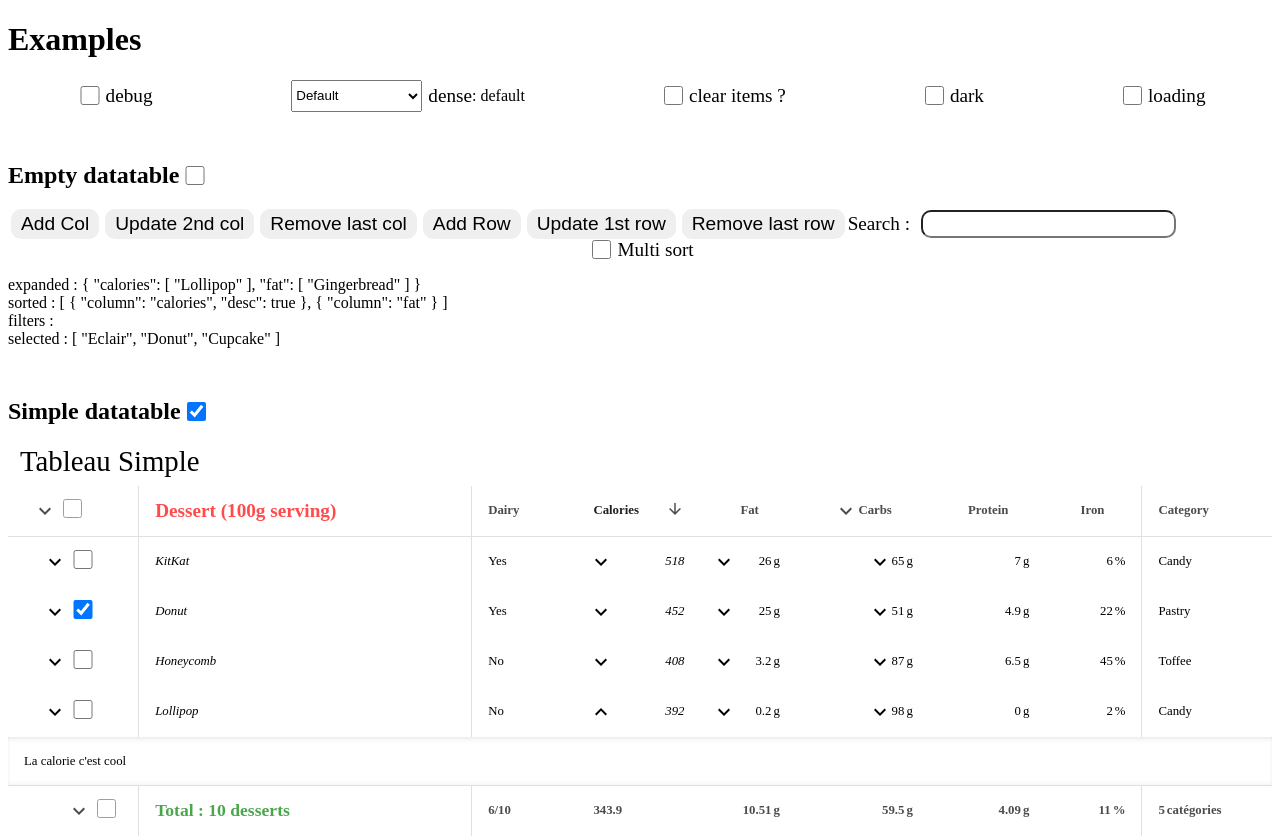
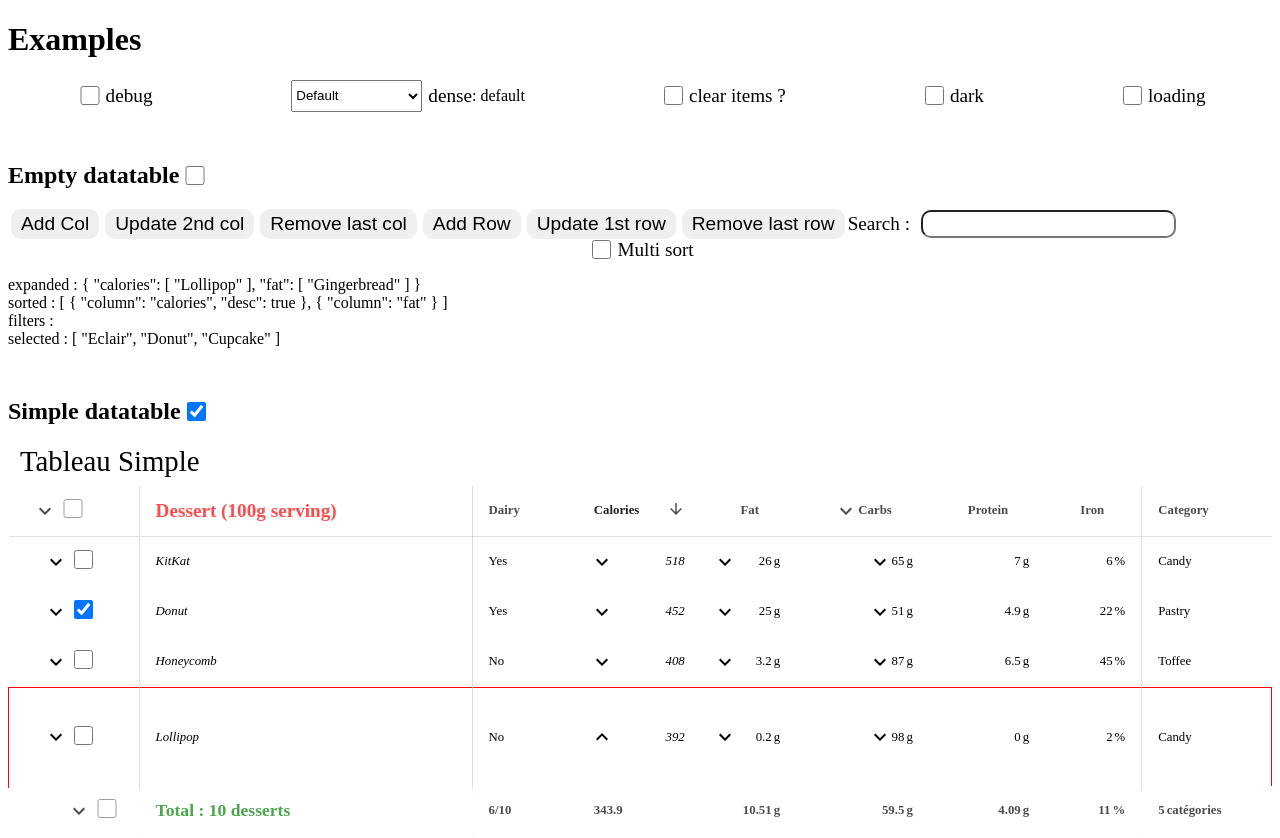
Before and after one commit to BOISSARD/vue3-bc-datatable, a Vue app: page / in a window 1280 px wide. Shown: the top 838 px of the page. Built offline with nearby package versions, Linux system fonts and the light colour scheme.

Commit message:
Advance style management on row

```diff
--- a/src/App.vue
+++ b/src/App.vue
@@ -229,18 +229,18 @@ function countBy(array, iteratee = val => val) {
   }, {});
 }
 
-type Item = { name:string, calories:number, fat:number, carbs:number, protein:number, iron:number, category:string, dairy:boolean } | { [key:string]: number | undefined }
+type Item = { name:string, calories:number, fat:number, carbs:number, protein:number, iron:number, category:string, dairy:boolean } | { [key:string]: any }
 const items = ref<Array<Item>>([
 	{ name: 'Cupcake', calories: 305, fat: 3.7, carbs: 67, protein: 4.3, iron: 0.08, category: 'Pastry', dairy: true },
 	{ name: 'Frozen Yogurt', calories: 159, fat: 6.0, carbs: 24, protein: 4.0, iron: 0.01, category: 'Ice cream', dairy: true },
-	{ name: 'Lollipop', calories: 392, fat: 0.2, carbs: 98, protein: 0, iron: 0.02, category: 'Candy', dairy: false },
+	{ name: 'Lollipop', calories: 392, fat: 0.2, carbs: 98, protein: 0, iron: 0.02, category: 'Candy', dairy: false, style: { height: "100px", border: "thin solid red" } },
 	{ name: 'Gingerbread', calories: 356, fat: 16.0, carbs: 49, protein: 3.9, iron: 0.16, category: 'Cookie', dairy: false, },
 	{ name: 'Eclair', calories: 237, fat: 16.0, carbs: 23, protein: 6.0, iron: 0.075, category: 'Cookie', dairy: true },
 	{ name: 'Jelly bean', calories: 375, fat: 0.0, carbs: 94, protein: 0.0, iron: 0, category: 'Candy', dairy: false, },
 	{ name: 'Ice cream sandwich', calories: 237, fat: 9.0, carbs: 37, protein: 4.3, iron: 0.01, category: 'Ice cream', dairy: true },
 	{ name: 'Donut', calories: 452, fat: 25.0, carbs: 51, protein: 4.9, iron: 0.22, category: 'Pastry', dairy: true },
 	{ name: 'Honeycomb', calories: 408, fat: 3.2, carbs: 87, protein: 6.5, iron: 0.45, category: 'Toffee', dairy: false },
-	{ name: 'KitKat', calories: 518, fat: 26.0, carbs: 65, protein: 7, iron: 0.06, category: 'Candy', dairy: true, },
+	{ name: 'KitKat', calories: 518, fat: 26.0, carbs: 65, protein: 7, iron: 0.06, category: 'Candy', dairy: true},
 ])
 
 function addCol(){
--- a/src/components/datatable-headers.vue
+++ b/src/components/datatable-headers.vue
@@ -18,8 +18,8 @@
                             :value="table.format(column, displaying, slotPrefix)"
                             v-bind="column[slotPrefix]"
 
-                            :class="[...column.columnClass, column[`${slotPrefix}Class`], { 'divider-left': column.dividerLeft, 'divider-right': column.dividerRight }]"
-                            :style="{...column.columnStyle, ...column[`${slotPrefix}Style`], ...table.getSticky(column), ...table.getRowHeightFromDensity }"
+                            :class="[...column.columnClass, column[`${slotPrefix}Class`], { 'divider-left': column.dividerLeft, 'divider-right': column.dividerRight }, ]"
+                            :style="{...column.columnStyle, ...column[`${slotPrefix}Style`], ...table.getSticky(column), ...table.getRowHeightFromDensity,  }"
 
                             :debug="table.debug"
 
--- a/src/components/datatable.vue
+++ b/src/components/datatable.vue
@@ -91,7 +91,7 @@
 
                             <template v-if="getRows.length" v-for="row in getRows" :key="getId(row)">
 
-                                <tr>
+                                <tr :style="{ ...row.style }" :class="[ ...(row.class ?? []) ]">
                                     <slot :name="`row-${getId(row)}`"
                                         :row="row"
                                         :whatPropId="whatPropId"
@@ -149,7 +149,8 @@
                                                             :expanded="getExpandedValue(column, row)"
                                                             @update:expanded="expanse($event, column, row)"
                                                             :debug="debug"
-                                                        />
+                                                        >
+                                                        </DatatableCell>
                                                     </slot>
                                                 </slot>
                                             </template>
@@ -200,11 +201,14 @@
                                                 <DatatableCell v-else
                                                     :id="generateKey(`expansion-${identifiant}_${expansion}-${getId(row)}`, column)"
                                                     :colspan="getColumns.length"
-                                                    :class="{ 'table-expansion-first-row': i == 0 && length > 1, 'table-expansion-last-row': i == length - 1 && length > 1, 'table-expansion-only-row': length == 1, }"
-                                                    :style="{ ...getSticky(column), ...getRowHeightFromDensity  }"
+                                                    :class="[{ 'table-expansion-first-row': i == 0 && length > 1, 'table-expansion-last-row': i == length - 1 && length > 1, 'table-expansion-only-row': length == 1, },
+                                                        //...(row.class ?? [])
+                                                    ]"
+                                                    :style="{ ...getSticky(column), ...getRowHeightFromDensity, }"
                                                     :value="format(getColumns.find((col) => col.id == expansion), row, 'expansion')"
                                                     :debug="debug"
-                                                />
+                                                >
+                                                </DatatableCell>
                                             </slot>
 
                                         </slot>
@@ -978,8 +982,9 @@ table {
     border-radius: 4px;
     max-width: 100%;
     border-spacing: 0;
-    // border-collapse: collapse;
-    border-collapse: separate;
+
+    border-collapse: collapse;
+    // border-collapse: separate;
 
     th {
         font-weight: bold;
--- a/src/components/types.ts
+++ b/src/components/types.ts
@@ -95,7 +95,9 @@ export type DatatableRow = {
     [property: string]: DatatableCell | {
         value: DatatableCell,
         rows: Array<DatatableRow>
-    }
+    },
+    style?: StyleProps,
+    class?: ClassProps,
 }
 // let test: DatatableRow = { yolo:"yolo", nb: 125, test: false, embeded: { value: 12, rows: [{ sub:"row", val: 89 }] } }
 //#endregion
```
